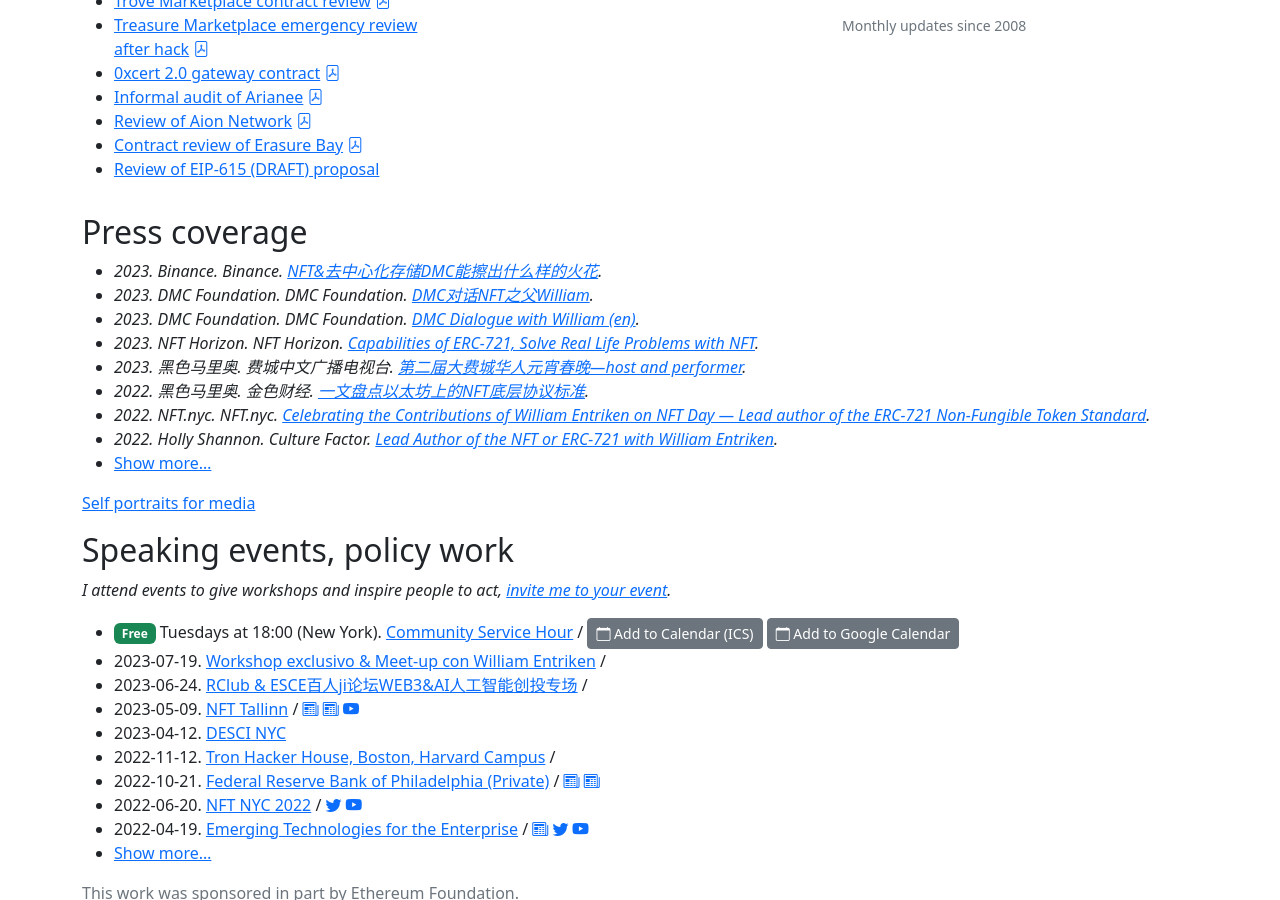
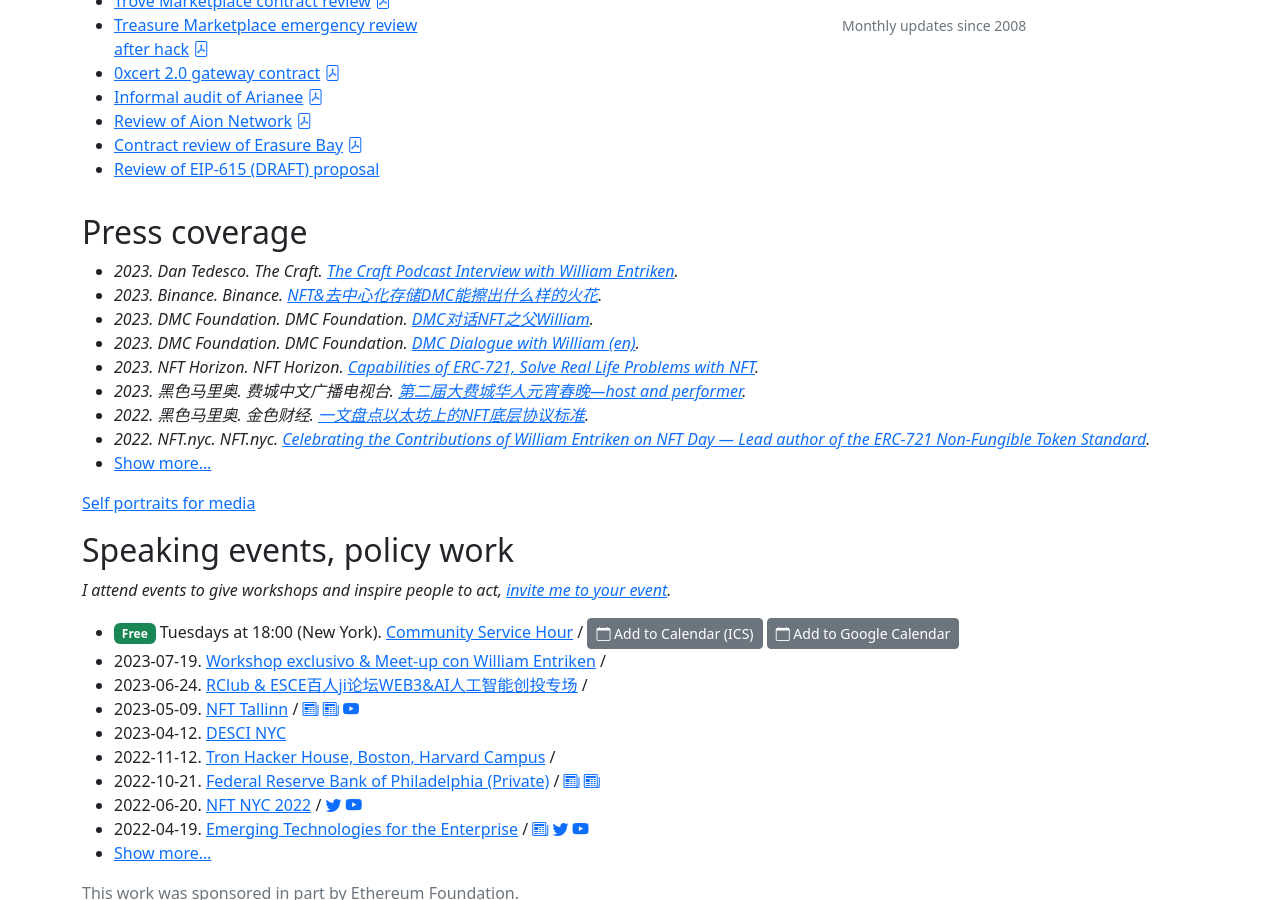
Before and after one commit to fulldecent/phor.net, a Jekyll site: the page built from index.html, in a window 1280 px wide and 900 px high, scrolled down 1252 px. Built offline with Jekyll 4.4.1, drawn with Linux system fonts in a browser that asks for light colours; nearby versions of some CDN libraries; comment, search, counter and statistics services are not loaded.

Commit message:
add craft interview

```diff
--- a/_data/press-coverage.json
+++ b/_data/press-coverage.json
@@ -1,4 +1,11 @@
 [
+  {
+    "date": "2023-07-10",
+    "authors": ["Dan Tedesco"],
+    "publication": "The Craft",
+    "url": "https://www.youtube.com/watch?v=peYlZNLRy3o",
+    "title": "The Craft Podcast Interview with William Entriken"
+  },
   {
     "date": "2023-06-22",
     "authors": ["Binance"],
```
